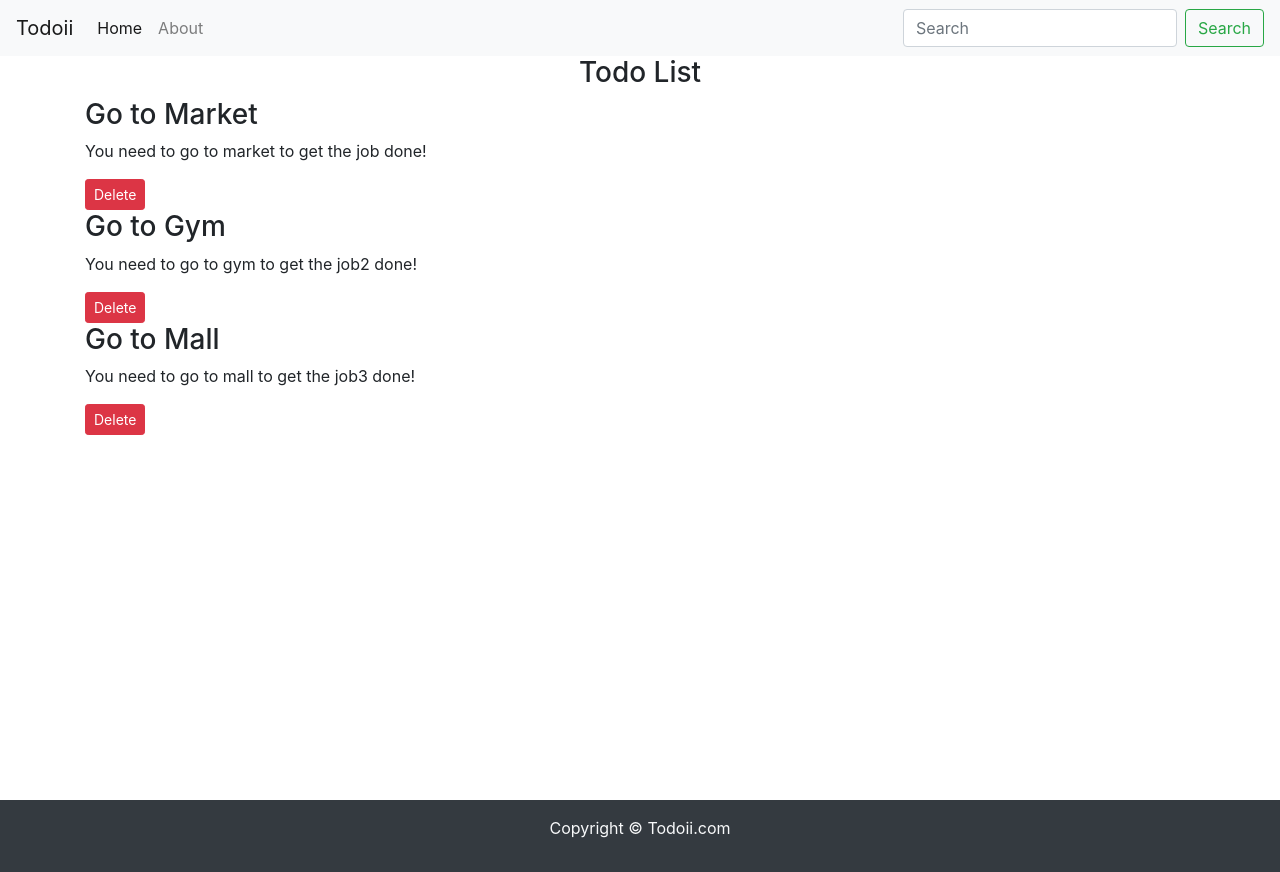
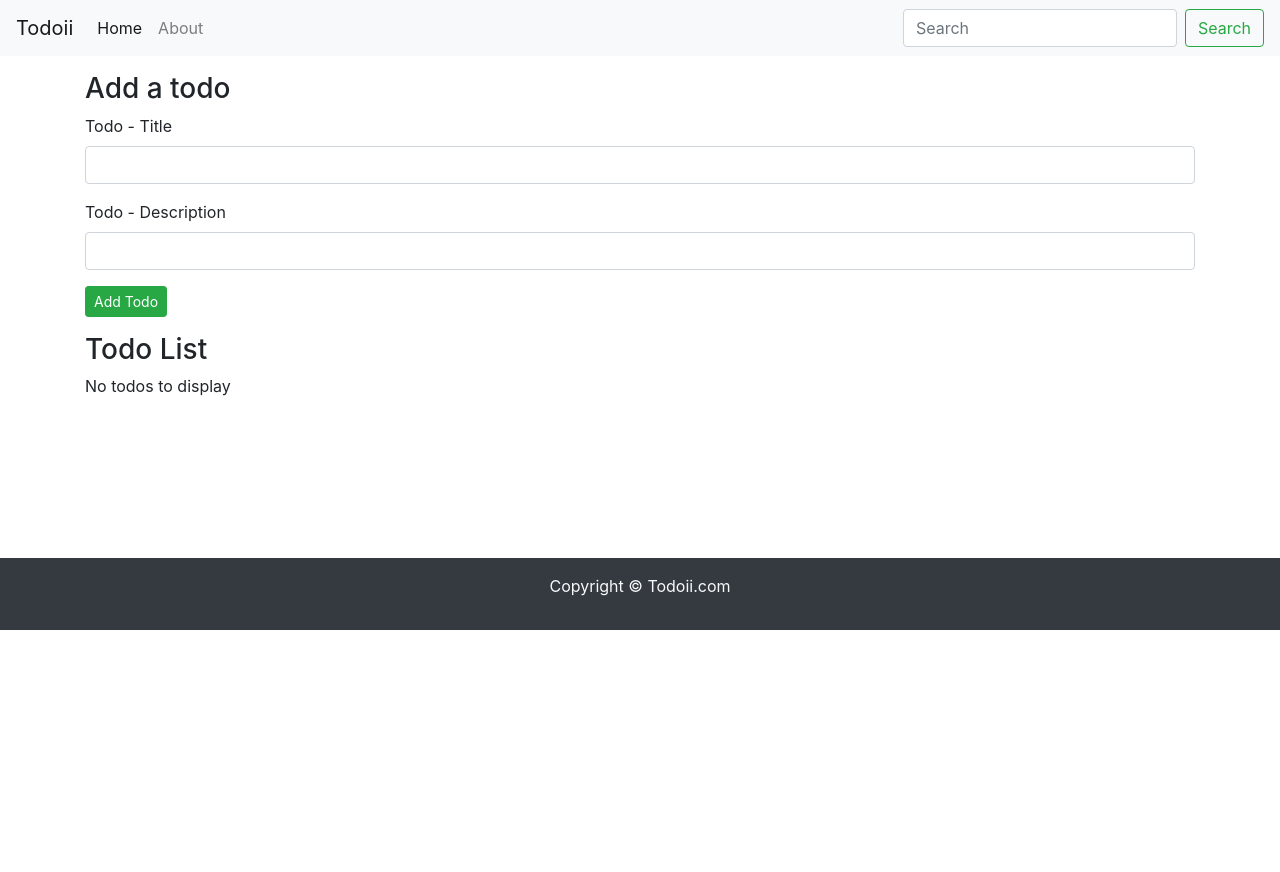
Before and after one commit to kratika19/TODOII, a React (Create React App) app: page / in a window 1280 px wide. After the commit the page ends 800 px from the top, so only its background shows below. Built offline with nearby package versions, Linux system fonts and the light colour scheme.

Commit message:
adding and deleting todos dynamically

```diff
--- a/src/App.js
+++ b/src/App.js
@@ -1,40 +1,51 @@
 import Header from "../src/Components/Header"
 import Todos from "../src/Components/Todos"
 import Footer from "../src/Components/Footer"
-import React, { useState } from 'react';
+import AddTodo from "../src/Components/AddTodo";
+import React, { useState, useEffect } from 'react';
 import './App.css';
 
 function App() {
-
+  let initTodo;
+  if (localStorage.getItem("todos") === null)
+    initTodo = [];
+  else
+    initTodo = JSON.parse(localStorage.getItem("todos"));
   const onDelete = (todo) => {
     console.log("I'm deleting it!!", todo);
     setTodos(
       todos.filter((e) => {
         return e !== todo;
       })
-    )
+    );
+    localStorage.setItem("todos", JSON.stringify(todos));
   }
 
-  const [todos, setTodos] = useState([{
-    sno: 1,
-    title: "Go to Market",
-    desc: "You need to go to market to get the job done!",
-  },
-  {
-    sno: 2,
-    title: "Go to Gym",
-    desc: "You need to go to gym to get the job2 done!",
-  },
-  {
-    sno: 3,
-    title: "Go to Mall",
-    desc: "You need to go to mall to get the job3 done!",
-  },
-  ]);
+  const addTodo = (title, desc) => {
+    console.log(`Adding todo with title as ${title} and desciption is ${desc}`);
+    let sno;
+    if (todos.length === 0)
+      sno = 0;
+    else
+      sno = todos[todos.length - 1].sno + 1;
+    const myTodo = {
+      sno: sno,
+      title: title,
+      desc: desc,
+    }
+    setTodos([...todos, myTodo]);
+    console.log(myTodo);
+  }
+
+  const [todos, setTodos] = useState(initTodo);
+  useEffect(() => {
+    localStorage.setItem("todos", JSON.stringify(todos));
+  }, [todos]);
 
   return (
     <>
       <Header title="Todoii" searchBar={true} />
+      <AddTodo addTodo={addTodo} />
       <Todos todos={todos} onDelete={onDelete} />
       <Footer />
     </>
--- /dev/null
+++ b/src/Components/AddTodo.js
@@ -0,0 +1,35 @@
+import React from 'react'
+import { useState } from 'react';
+
+export default function AddTodo(props) {
+
+    const [desc, setDesc] = useState("");
+    const [title, setTitle] = useState("");
+
+    const submit = (e) => {
+        e.preventDefault();
+        if (!title || !desc) {
+            alert("Title or Description can not be empty.");
+        }
+        props.addTodo(title, desc);
+        setDesc("");
+        setTitle("");
+    }
+
+    return (
+        <div className="container my-3">
+            <h3>Add a todo</h3>
+            <form onSubmit={submit}>
+                <div className="mb-3">
+                    <label htmlFor="title" className="form-label">Todo - Title</label>
+                    <input type="text" value={title} onChange={(e) => { setTitle(e.target.value) }} className="form-control" id="title" />
+                </div>
+                <div className="mb-3">
+                    <label htmlFor="desc" className="form-label">Todo - Description</label>
+                    <input type="text" value={desc} onChange={(e) => { setDesc(e.target.value) }} className="form-control" id="desc" />
+                </div>
+                <button type="submit" className="btn btn-sm btn-success">Add Todo</button>
+            </form>
+        </div>
+    )
+}
--- a/src/Components/Footer.js
+++ b/src/Components/Footer.js
@@ -2,8 +2,8 @@ import React from 'react'
 
 export default function Footer() {
     let footerStyle = {
-        position: "absolute",
-        top: "100vh",
+        position: "relative",
+        top: "20vh",
         width: "100%"
     }
 
--- a/src/Components/Todos.js
+++ b/src/Components/Todos.js
@@ -3,9 +3,10 @@ import TodoItem from "./TodoItem";
 export default function Todos(props) {
     return (
         <div className="container">
-            <h3 className="text-center">Todo List</h3>
+            <h3>Todo List</h3>
             {   props.todos.length === 0 ? "No todos to display" : props.todos.map((todo) => {
-                return <TodoItem todo={todo} key={todo.sno} onDelete={props.onDelete} />
+                return (<><TodoItem todo={todo} key={todo.sno} onDelete={props.onDelete} />
+                    <hr /></>)
             })
             }
 
```
